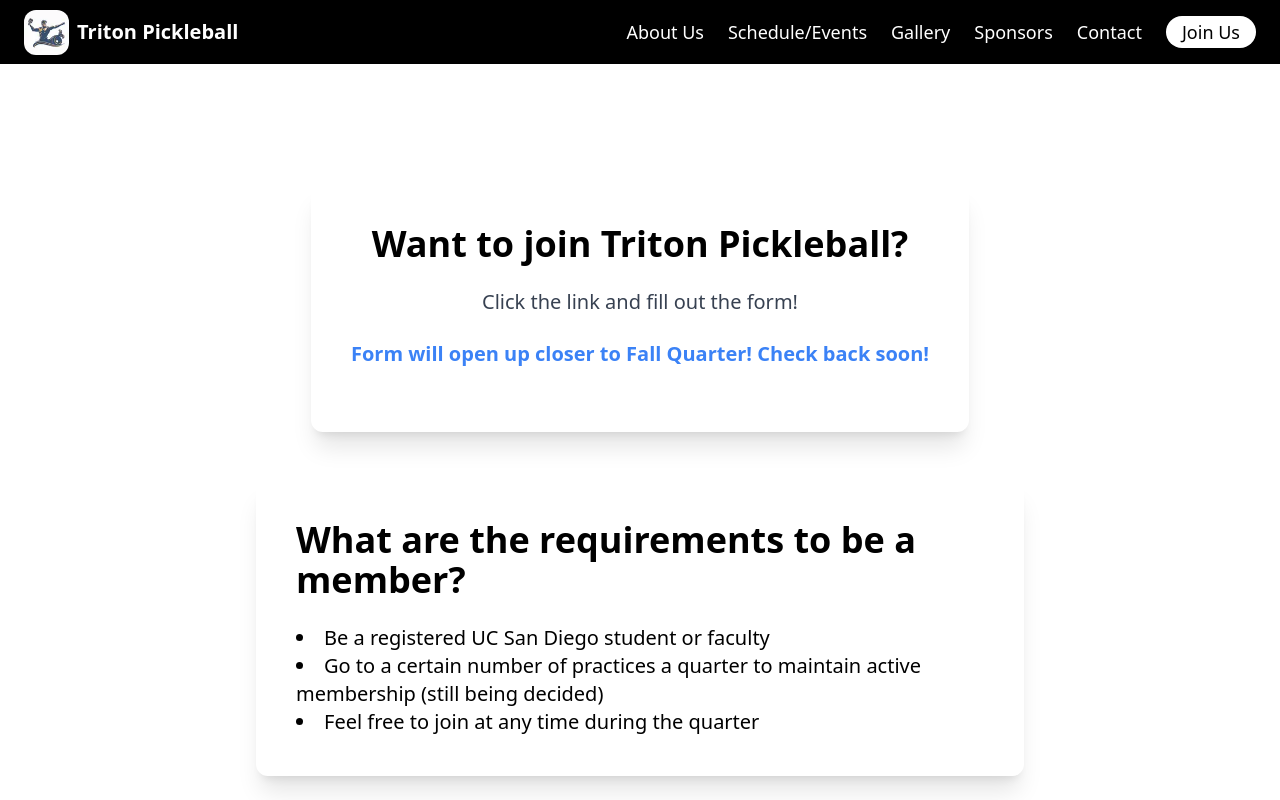
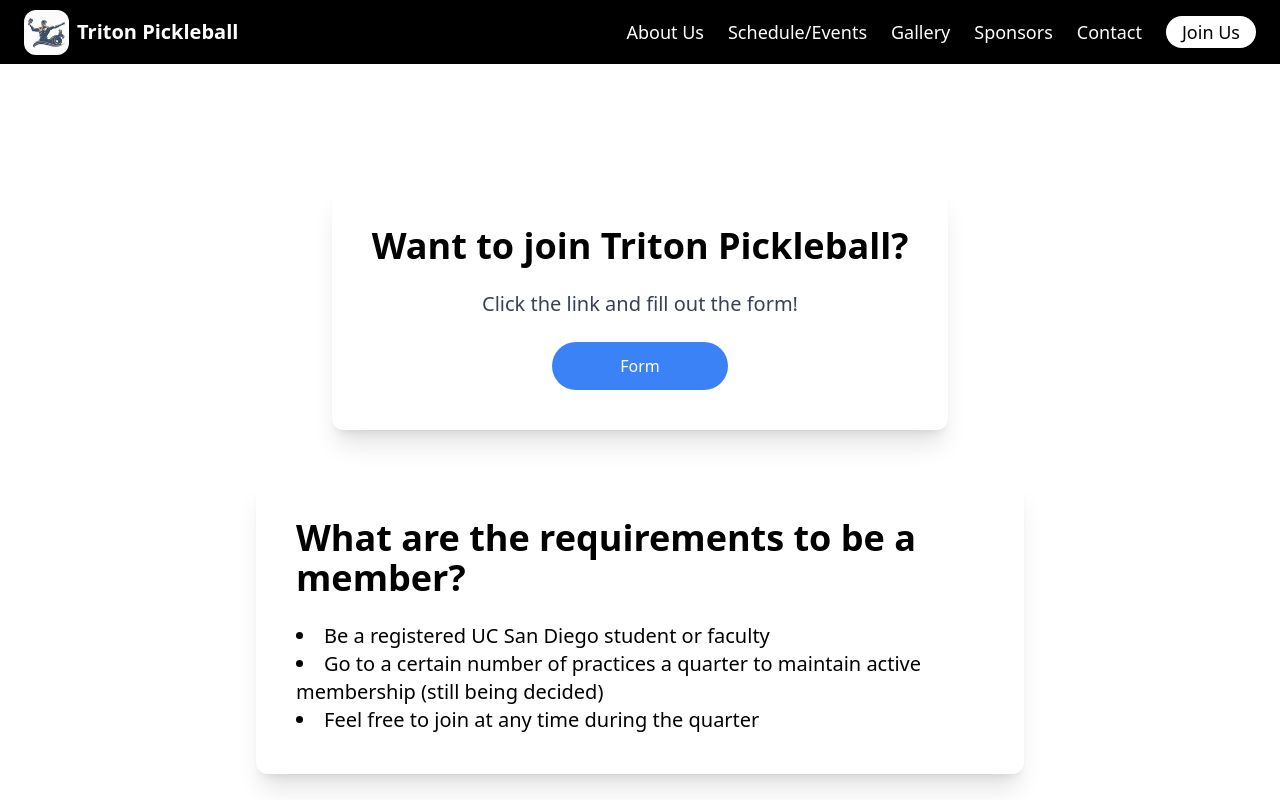
Before and after one commit to Ray73H/triton-pickleball, a Next.js app: page /join in a window 1280 px wide. Shown: the top 800 px of the page. Built offline with nearby package versions, Linux system fonts and the light colour scheme.

Commit message:
update form button

```diff
--- a/app/join/page.jsx
+++ b/app/join/page.jsx
@@ -9,18 +9,14 @@
         </h1>
         <p className="text-lg md:text-xl text-gray-700 mb-4 md:mb-6">
           Click the link and fill out the form!
-        </p>
-        <p className="text-lg md:text-xl text-blue-500 mb-4 md:mb-6 font-bold">
-          Form will open up closer to Fall Quarter! Check back soon!
-        </p>
-        {/* <a
-          href="https://docs.google.com/forms/d/e/1FAIpQLSfzmitDLmZdLhk4OnQ1oozAyLVHGvpxK9OOtd1UlXhuf38X1w/viewform?usp=sf_link"
+        </p><a
+          href="https://linktr.ee/tritonpickleball"
           target="_blank"
           rel="noopener noreferrer"
           className="block w-44 mx-auto py-2 md:py-3 bg-blue-500 text-white rounded-full text-center hover:bg-blue-600"
         >
           Form
-        </a> */}
+        </a>
       </div>
       <div className="mt-8 md:mt-12 max-w-3xl p-6 md:p-10 rounded-xl shadow-xl">
         <h1 className="text-3xl md:text-4xl font-semibold mb-4 md:mb-6">
```
